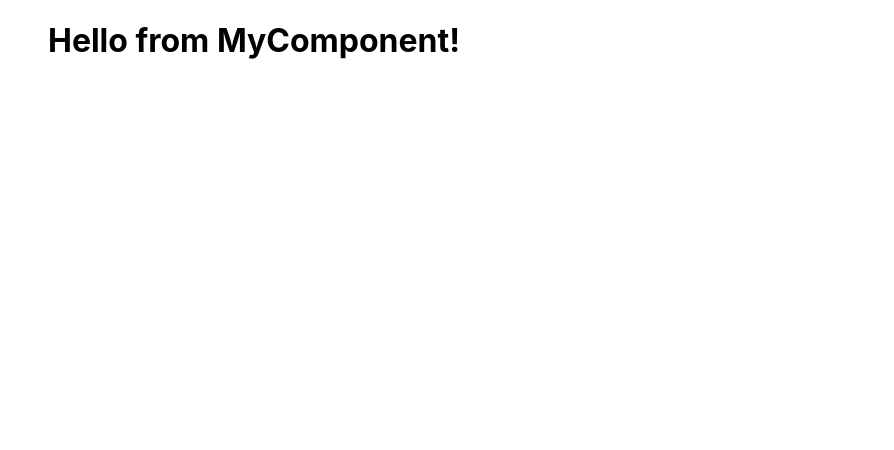
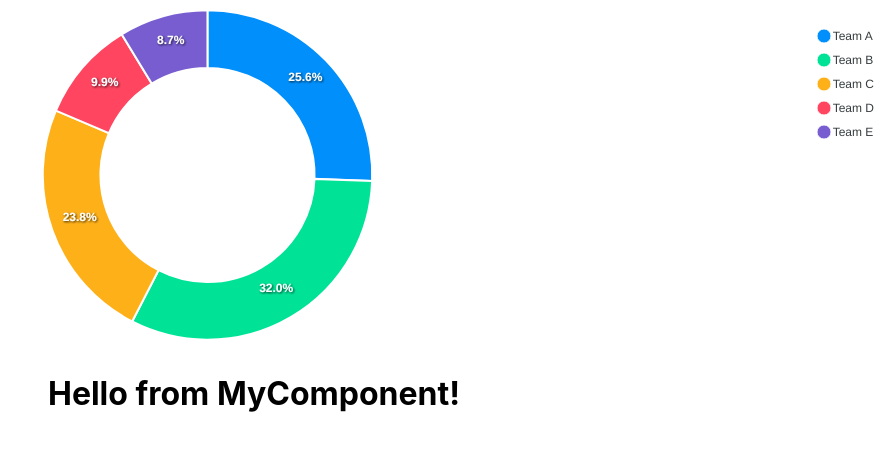
Before and after one commit to jming9188/DTE-Hackathon-2024, a React (Create React App) app in the folder frontend/: page /results in a window 1280 px wide. Shown: the top 450 px of the page, without its empty margins (386-1280 px from the left). Built offline with nearby package versions, Linux system fonts and the light colour scheme.

Commit message:
result pie chart

```diff
--- a/frontend/src/Results.js
+++ b/frontend/src/Results.js
@@ -1,8 +1,9 @@
 import React from 'react';
-
+import ApexChart from './Piechart';
 function Results() {
     return (
       <div>
+        <ApexChart/>
         <h1>Hello from MyComponent!</h1>
       </div>
     );
```
